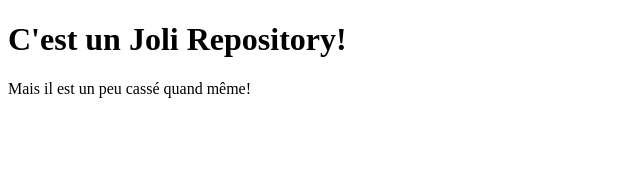
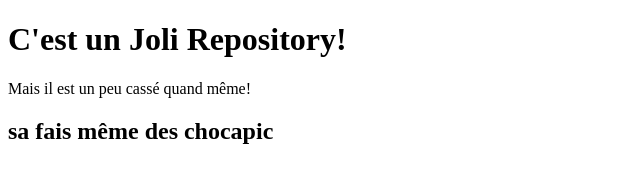
Before and after one commit to Gaelain/Le-Repository, a plain HTML site: page index.html in a window 1280 px wide. Shown: the whole page, without its empty margins (0-640 px from the left). Drawn offline with Linux system fonts and the light colour scheme.

Commit message:
Le deuxieme commit

```diff
--- a/index.html
+++ b/index.html
@@ -9,6 +9,7 @@
 <body>
     <h1>C'est un Joli Repository!</h1>
     <p>Mais il est un peu cassé quand même!</p>
+    <h2>sa fais même des chocapic</h2>
 
 </body>
 </html>
```
